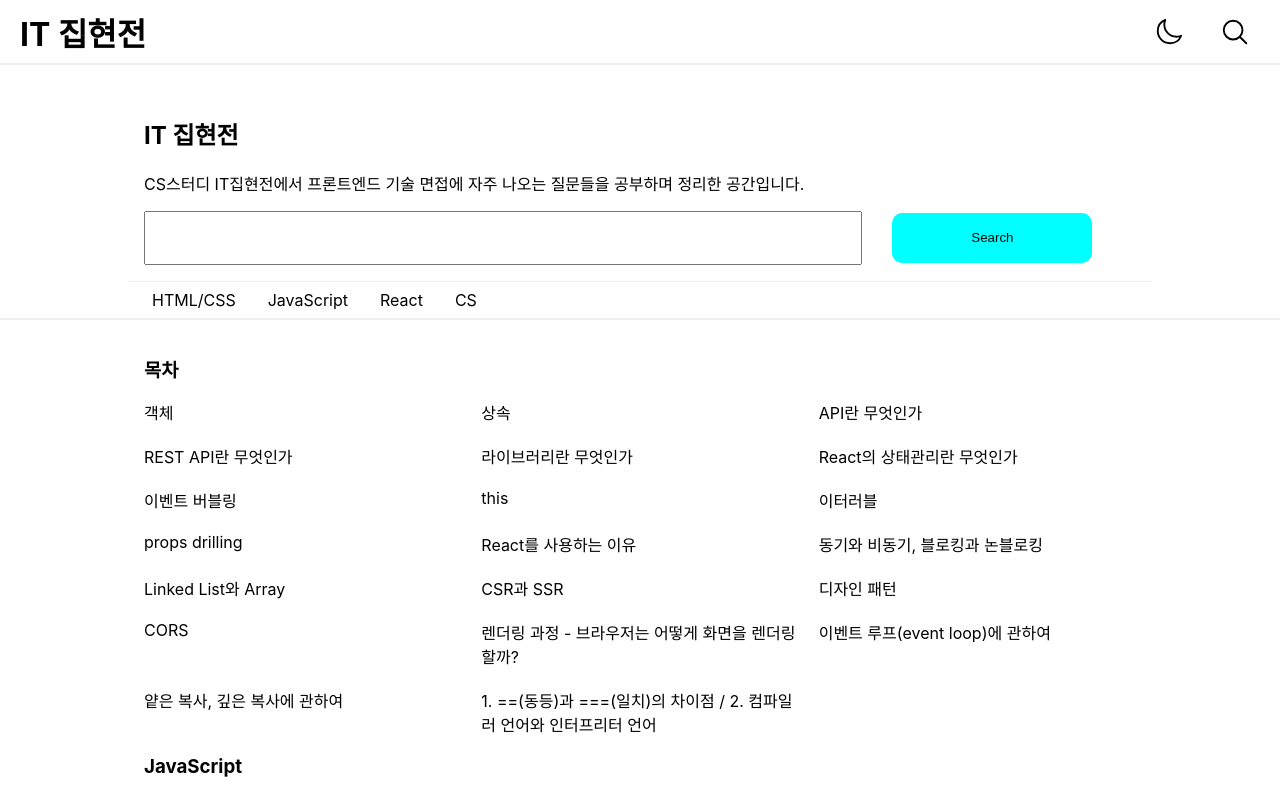
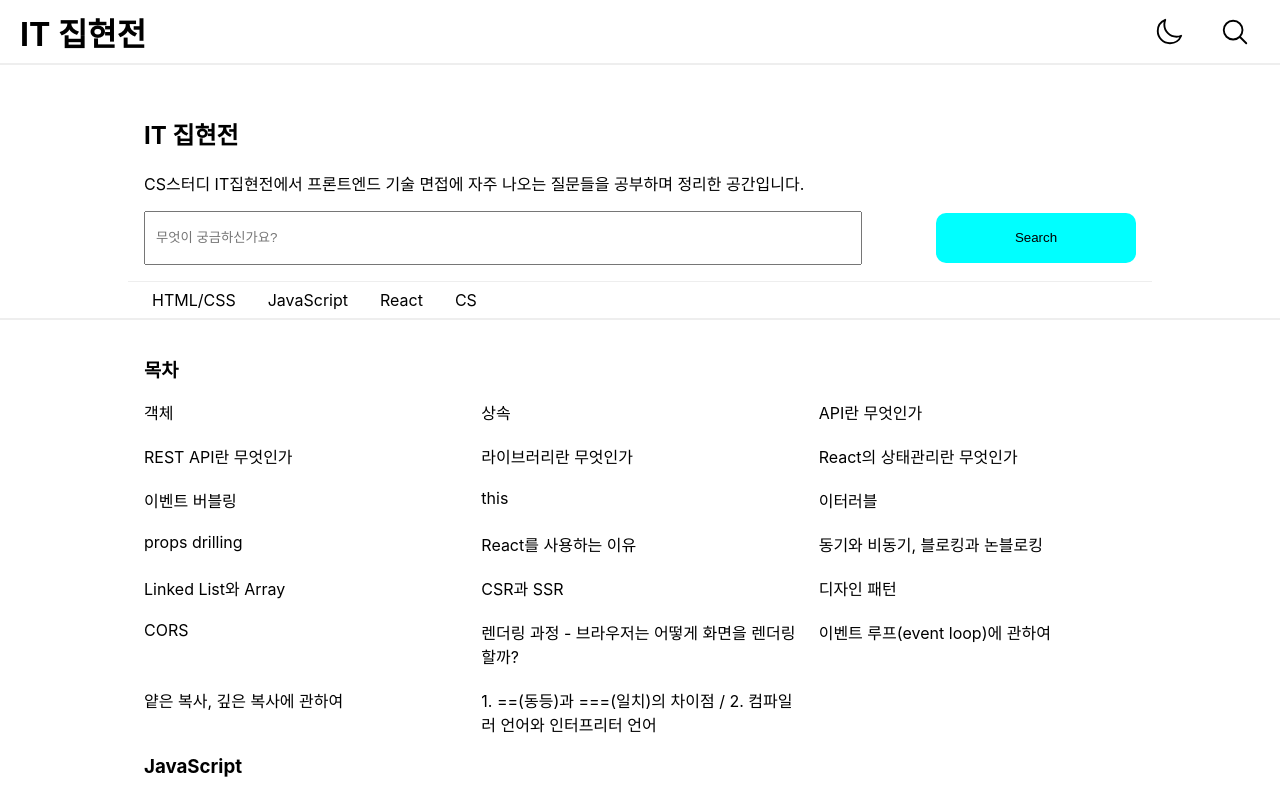
Before and after one commit to Seunggyu-Jung/interview_summary, a React (Create React App) app: page / in a window 1280 px wide. Shown: the top 800 px of the page. Built offline with nearby package versions, Linux system fonts and the light colour scheme; the HTML template or start-up script is replaced by a standard one.

Commit message:
Feat: 메인페이지 검색 기능 추가

```diff
--- a/src/pages/Main/Main.styled.ts
+++ b/src/pages/Main/Main.styled.ts
@@ -33,6 +33,12 @@ export const InnerWrapper = styled.div`
   border-bottom: 1px solid #eee;
 `;
 
+export const Form = styled.form`
+  display: flex;
+  justify-content: space-between;
+  align-items: center;
+`;
+
 export const ListItem = styled.div`
   scroll-margin-top: 110px;
 `;
--- a/src/pages/Main/Main.tsx
+++ b/src/pages/Main/Main.tsx
@@ -1,4 +1,5 @@
-import React, { useEffect } from 'react';
+import React, { useState } from 'react';
+import { useNavigate } from 'react-router-dom';
 
 import Header from 'components/Header/Header';
 import Footer from 'components/Footer/Footer';
@@ -13,6 +14,8 @@ import Button from 'components/Button/Button';
 import SearchInput from 'components/SearchInput/SearchInput';
 
 const Main = () => {
+  const navigate = useNavigate();
+  const [searchInput, setSearchInput] = useState('');
   const data: IContent[] = contents;
 
   return (
@@ -26,10 +29,20 @@ const Main = () => {
               CS스터디 IT집현전에서 프론트엔드 기술 면접에 자주 나오는 질문들을
               공부하며 정리한 공간입니다.
             </p>
-            <div>
-              <SearchInput type="text" />
+            <S.Form
+              onSubmit={e => {
+                e.preventDefault();
+                navigate(`/search/${searchInput}`);
+              }}
+            >
+              <SearchInput
+                type="text"
+                placeholder="무엇이 궁금하신가요?"
+                value={searchInput}
+                onChange={e => setSearchInput(e.target.value)}
+              />
               <Button type="middle">Search</Button>
-            </div>
+            </S.Form>
           </S.InnerWrapper>
         </section>
         <section>
```
